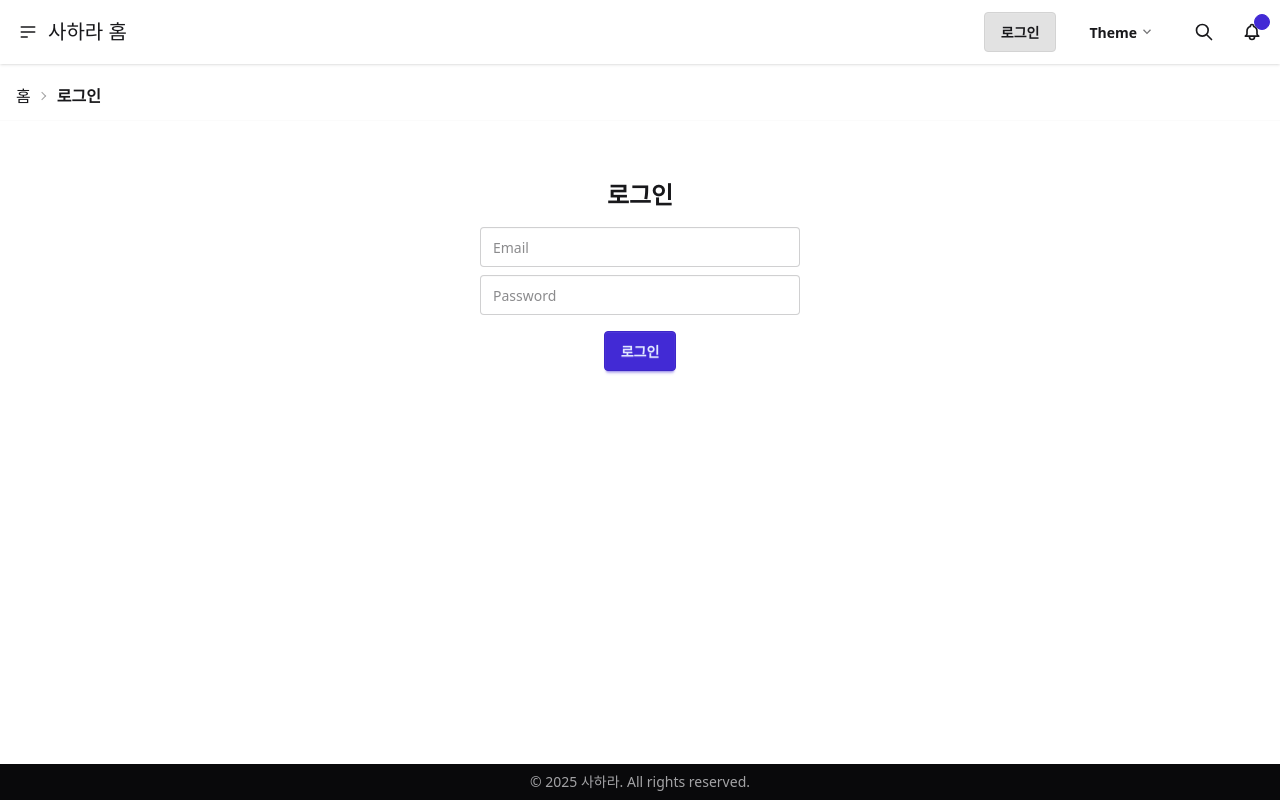
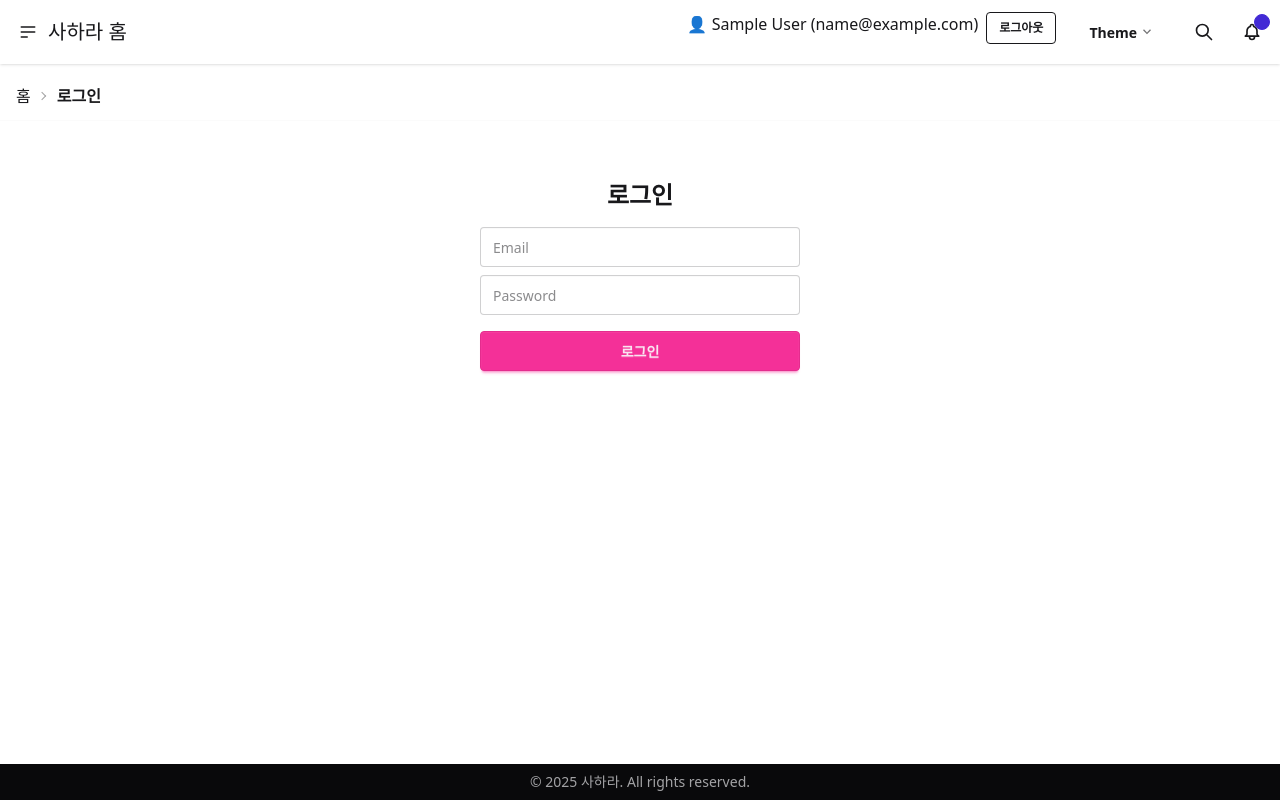
Before and after one commit to mrjung72/my-vite-vue3-sass-tailwind-app, a Vue app: page /login in a window 1280 px wide. Built offline with nearby package versions, Linux system fonts and the light colour scheme; sample sign-in values are in the browser's storage.

Commit message:
로그인 상태정보 저장 기능 추가 및 로그아웃 기능 추가

```diff
--- a/src/components/TheHeader.vue
+++ b/src/components/TheHeader.vue
@@ -2,9 +2,16 @@
 import { useRouter } from "vue-router";
 import ThemeControllerMini from "@/components/ThemeControllerMini.vue";
 import Breadcrumbs from "@/components/Breadcrumbs.vue";
+import { useAuthStore } from "@/stores/auth";
 
+const auth = useAuthStore()
 const router = useRouter();
 const title = '사하라 홈';
+
+const handleLogout = () => {
+  auth.logout()
+  router.push({ name: 'home' })
+}
 </script>
 
 <template>
@@ -26,8 +33,22 @@ const title = '사하라 홈';
 		<div class="flex-1 w-auto">
 			<router-link :to="{ name: 'home' }" class="text-xl">{{ title }}</router-link>
 		</div>
+
+
 		<div class="inline-flex flex-none gap-x-2">
+
+			<p v-if="auth.isLoggedIn && auth.user">
+				👤 {{ auth.user?.name }} ({{ auth.user?.email }})
+			</p>
+			<button
+				v-if="auth.isLoggedIn"
+				class="btn btn-sm btn-outline"
+				@click="handleLogout"
+			>
+				로그아웃
+			</button>
 			<router-link
+				v-if="!auth.isLoggedIn"
 				:to="{ name: 'login' }"
 				class="btn btn-ghost"
 				:class="{ 'btn-active': router.currentRoute.value.name === 'login' }"
--- a/src/main.js
+++ b/src/main.js
@@ -2,9 +2,9 @@ import { createApp } from 'vue';
 import router from "@/router/index.js";
 import App from './App.vue';
 import './assets/styles/main.scss';
-import { createPinia } from 'pinia'
+import pinia from './stores/pinia'
 
 createApp(App)
 	.use(router)
-	.use(createPinia())
+	.use(pinia)
 	.mount('#app');
--- a/src/router/index.js
+++ b/src/router/index.js
@@ -10,11 +10,11 @@ const router = createRouter({
 });
 
 
-// src/router/index.js
 router.beforeEach((to, from, next) => {
   const auth = useAuthStore()
-  if (to.meta.requiresAuth && !auth.member) {
-    next('/login')
+
+  if (to.meta.requiresAuth && !auth.isLoggedIn) {
+    next({ name: 'login' })
   } else {
     next()
   }
--- a/src/router/routes.js
+++ b/src/router/routes.js
@@ -1,5 +1,9 @@
 import HomeView from '@/views/HomeView.vue';
 import MembersView from '@/views/MembersView.vue';
+import { useAuthStore } from '../stores/auth'
+import pinia from '../stores/pinia'
+
+const auth = useAuthStore(pinia)
 
 export default [
 	{
--- a/src/stores/auth.js
+++ b/src/stores/auth.js
@@ -1,27 +1,66 @@
+// ✅ Pinia store (src/stores/auth.js)
 import { defineStore } from 'pinia'
+import { ref } from 'vue'
+import axios from 'axios'
+import { computed } from 'vue'
 
-// src/stores/auth.js
-export const useAuthStore = defineStore('auth', {
-  state: () => ({
-    member: JSON.parse(localStorage.getItem('member')) || null,
-    members: []
-  }),
-  actions: {
-    login(email, password) {
-      const found = this.members.find(u => u.email === email && u.password === password)
-      if (found) {
-        this.member = found
-        localStorage.setItem('member', JSON.stringify(found))
-      } else {
-        alert('사용자를 찾을 수 없습니다.')
-      }
-    },
-    logout() {
-      this.member = null
-      localStorage.removeItem('member')
-    },
-    register(member) {
-      this.members.push({ ...member, id: Date.now() })
+
+export const useAuthStore = defineStore('auth', () => {
+  const user = ref(null)
+  const token = ref(localStorage.getItem('token') || '')
+  const isLoggedIn = computed(() => !!token.value)
+
+  // 초기화 시 localStorage에서 user 정보 복원
+  const storedUser = localStorage.getItem('user')
+  if (storedUser) {
+    try {
+      user.value = JSON.parse(storedUser)
+    } catch (e) {
+      console.error('user JSON 파싱 실패:', e)
     }
   }
+
+  const login = async (email, password) => {
+
+    try {
+
+      const res = await axios.post('/api/login', { email, password })
+
+      user.value = res.data.user
+      token.value = res.data.token
+      localStorage.setItem('token', token.value)
+      localStorage.setItem('user', JSON.stringify(user.value))
+      axios.defaults.headers.common['Authorization'] = `Bearer ${token.value}`
+
+      return true
+
+    } catch (error) {
+
+      if (error.response) {
+        // 서버에서 반환한 에러 메시지
+        alert(error.response.data.message)
+      } else {
+        // 네트워크 에러 등
+        alert('로그인 중 오류가 발생했습니다.')
+      }
+      return false
+    }
+  }
+
+  const logout = () => {
+    user.value = null
+    token.value = ''
+    localStorage.removeItem('token')
+    localStorage.removeItem('user')
+    delete axios.defaults.headers.common['Authorization']
+
+  }
+
+  return {
+    user,
+    token,
+    isLoggedIn,
+    login,
+    logout,
+  }
 })
--- /dev/null
+++ b/src/stores/pinia.js
@@ -0,0 +1,3 @@
+import { createPinia } from 'pinia'
+const pinia = createPinia()
+export default pinia
--- a/src/views/LoginView.vue
+++ b/src/views/LoginView.vue
@@ -3,22 +3,34 @@
     <h2 class="text-2xl font-bold mb-4">로그인</h2>
     <input v-model="email" class="input input-bordered mb-2" placeholder="Email" />
     <input v-model="password" class="input input-bordered mb-4" type="password" placeholder="Password" />
-    <button class="btn btn-primary" @click="login">로그인</button>
+    <button class="btn btn-secondary w-80" @click="handleLogin" :disabled="auth.loading">
+      {{ auth.loading ? '로그인 중...' : '로그인' }}
+    </button>
+
+    <div v-if="auth.message" class="text-green-600 mt-4">{{ auth.message }}</div>
+    <div v-if="auth.error" class="text-red-600 mt-4">{{ auth.error }}</div>
   </div>
 </template>
 
 <script setup>
 import { ref } from 'vue'
 import { useRouter } from 'vue-router'
-import { useAuthStore } from '../stores/auth'
+import { useAuthStore } from '@/stores/auth'
 
 const email = ref('')
 const password = ref('')
 const router = useRouter()
-const authStore = useAuthStore()
+const auth = useAuthStore()
 
-function login() {
-  authStore.login(email.value, password.value)
-  router.push('/members')
+const handleLogin = async () => {
+  const success = await auth.login(email.value, password.value)
+
+  console.log('로그인 성공 여부:', success)
+  if (success) {
+
+    // 로그인 성공 시, 쿼리 파라미터로 redirect가 있을 경우 해당 경로로 이동
+    //next({ name: 'login', query: { redirect: to.fullPath } })
+    router.push({ name: 'home' }) // 로그인 후 홈으로 이동
+  }
 }
 </script>
```
